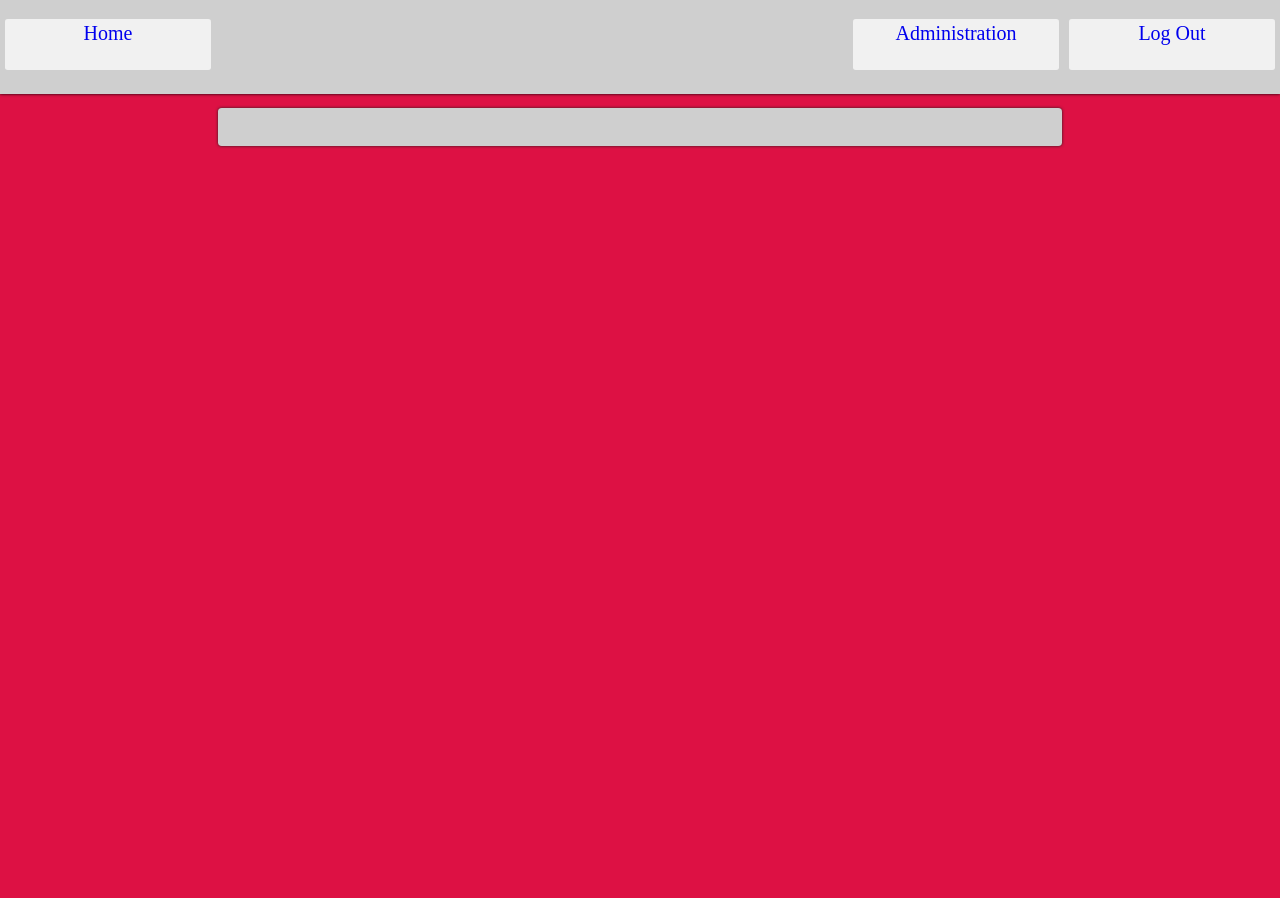
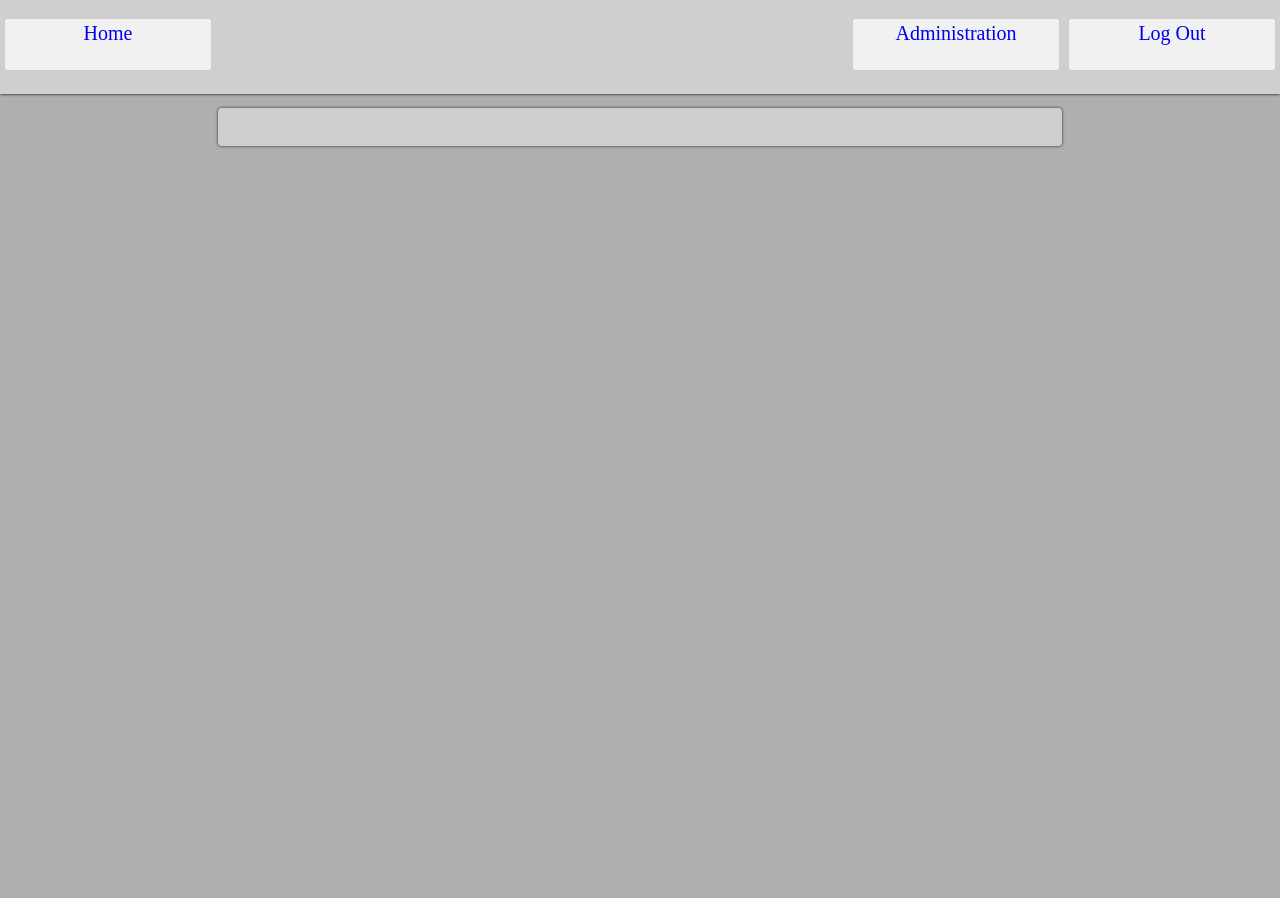
Before and after one commit to sheepman4267/WebRE, a Django app: page / in a window 1280 px wide. Run offline with Django 4.2, Linux system fonts and the light colour scheme; the visitor is signed in with stand-in values (Sample User, id 1); data that the repository does not hold is empty; some libraries are stand-ins or nearby versions.

Commit message:
Fix hacky index background colors

```diff
--- a/classroom/templates/classroom/index.html
+++ b/classroom/templates/classroom/index.html
@@ -11,7 +11,7 @@
 {% block main %}
     <style>
     .main-body {
-        background-color: #dd1144;
+        background-color: {{ background_color }};
     }
     </style>
     <div hx-boost="true" class="body-base">
--- a/classroom/views.py
+++ b/classroom/views.py
@@ -20,7 +20,7 @@ def index(request):
         return HttpResponseRedirect(f"/program/{index_items[0].pk}")
     return render(request, 'classroom/index.html', {
         "index_items": index_items,
-        "background_color": "#0f0f0f",
+        "background_color": "#AFAFAF",
         "dest_type": "program",
     })
 
```
